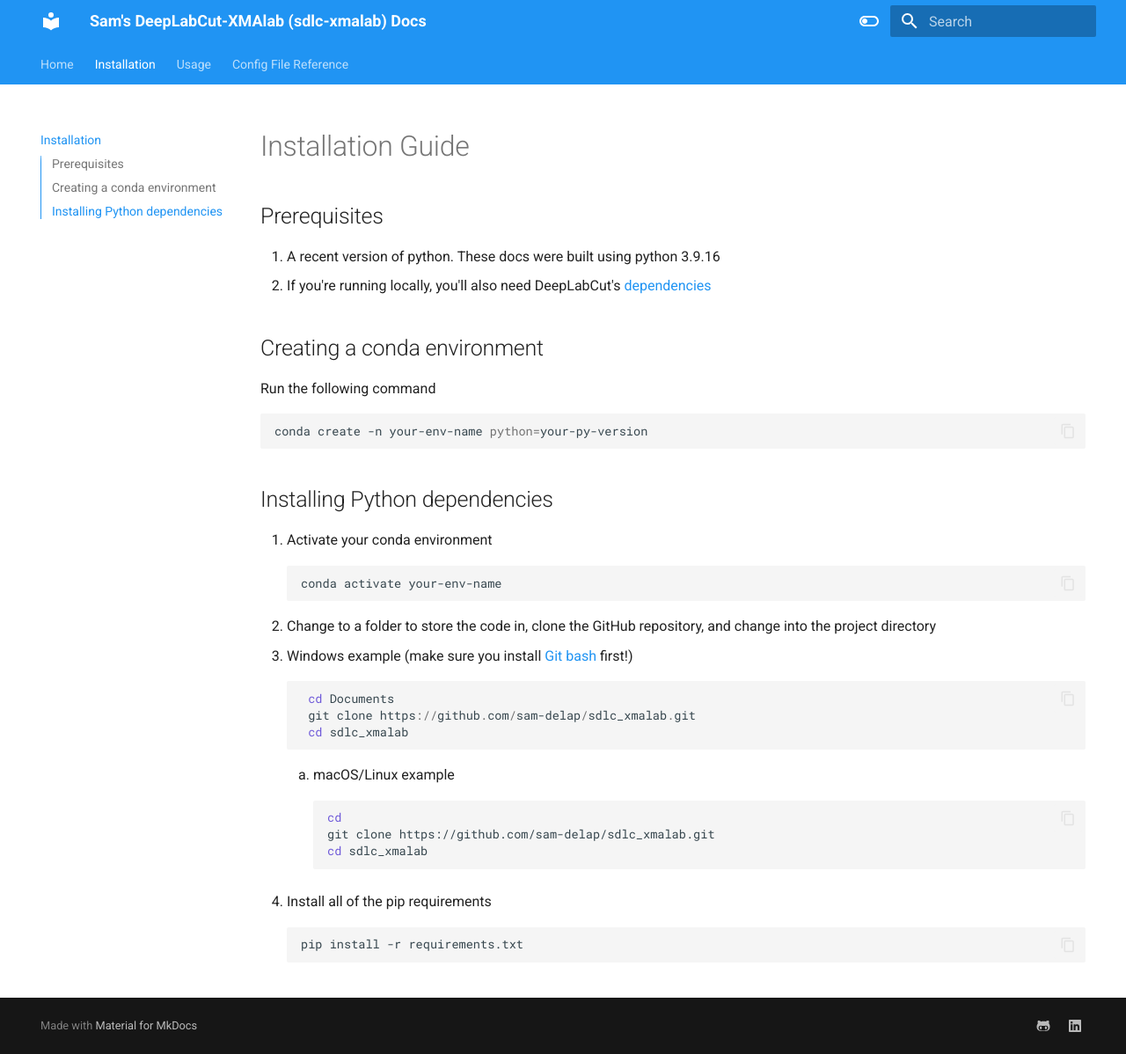
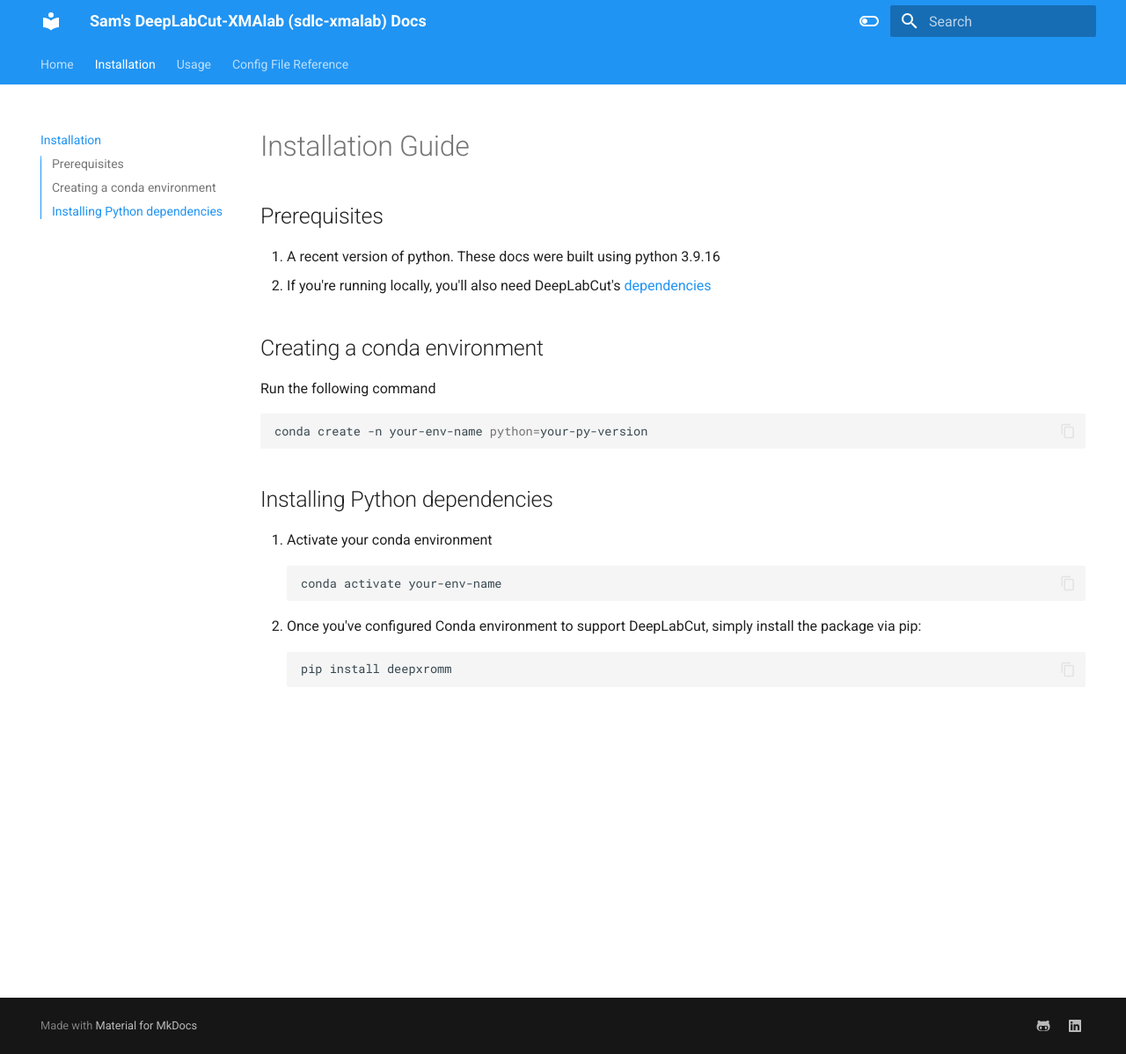
Before and after one commit to sam-delap/deepxromm, an MkDocs documentation site: the page built from docs/install.md, in a window 1280 px wide and 1198 px high. Shown: the whole window at 88% size. Built offline with MkDocs 1.6.1 and Material for MkDocs 9.7.7, drawn with Linux system fonts in a browser that asks for light colours.

Commit message:
published the package to pypi. updated documentation (#39)

````diff
--- a/docs/install.md
+++ b/docs/install.md
@@ -14,20 +14,7 @@
     ```bash
     conda activate your-env-name
     ```
-1. Change to a folder to store the code in, clone the GitHub repository, and change into the project directory
-   1. Windows example (make sure you install [Git bash](https://git-scm.com/download/win) first!)
-       ```powershell
-        cd Documents
-        git clone https://github.com/sam-delap/sdlc_xmalab.git
-        cd sdlc_xmalab
-       ```
-    1. macOS/Linux example
-        ```bash
-        cd
-        git clone https://github.com/sam-delap/sdlc_xmalab.git
-        cd sdlc_xmalab
-        ```
-1. Install all of the pip requirements
+1. Once you've configured Conda environment to support DeepLabCut, simply install the package via pip:
     ```bash
-    pip install -r requirements.txt
+    pip install deepxromm
     ```
````
Also changed, not shown: README.md (+1 -1 lines), docs/index.md (+1 -1 lines), docs/usage.md (+8 -2 lines), pyproject.toml (added, +31 -0 lines), 1 other file.
